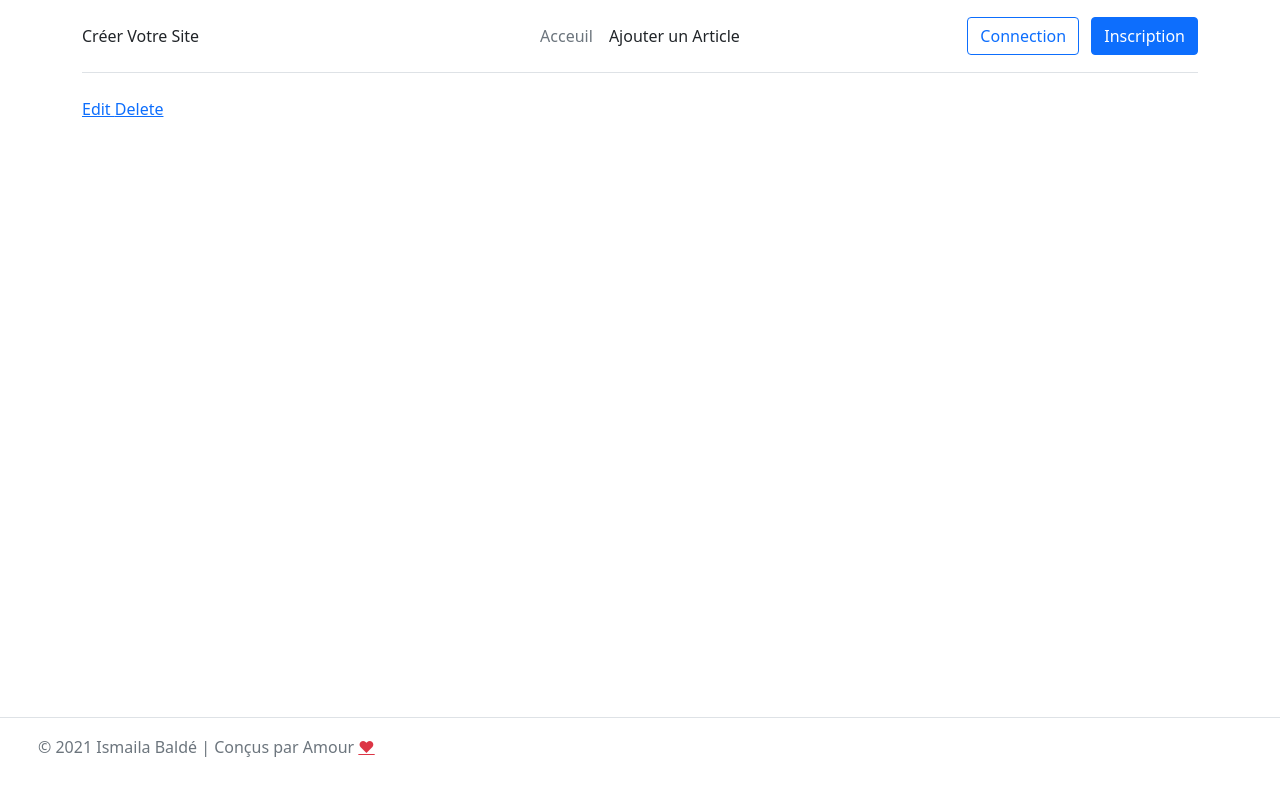
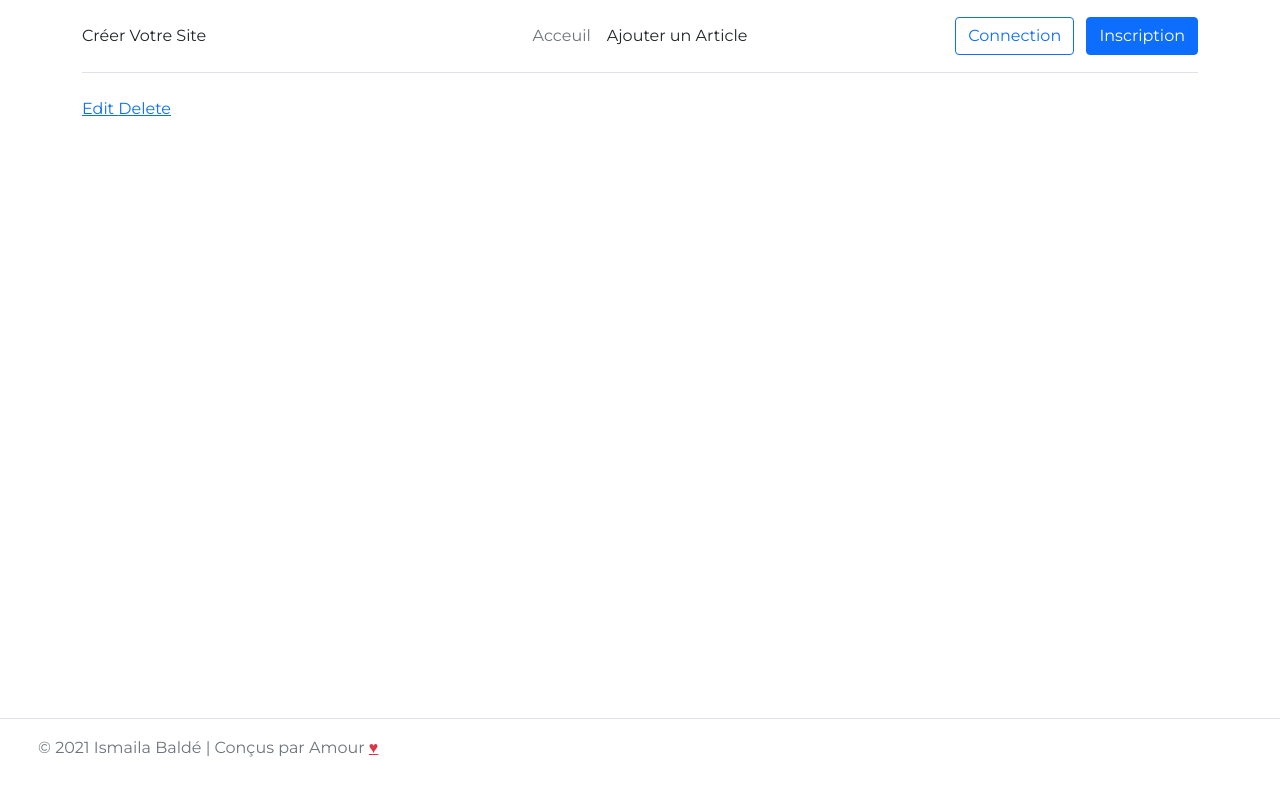
Before and after one commit to pabios/_Symfony_portfolio_pabiosof-com, a Symfony app: template templates/pins/show.html.twig in a window 1280 px wide. Run offline with Twig, Linux system fonts and the light colour scheme; the template is opened without the code that fills it, so the values that code supplies are empty; some libraries are stand-ins or nearby versions.

Commit message:
ajout de la police Monstera

```diff
--- a/templates/layouts/base.html.twig
+++ b/templates/layouts/base.html.twig
@@ -8,7 +8,14 @@
         {% block stylesheets %}
             {#{{ encore_entry_link_tags('app') }}#}
             <link href="https://cdn.jsdelivr.net/npm/bootstrap@5.1.3/dist/css/bootstrap.min.css" rel="stylesheet" integrity="sha384-1BmE4kWBq78iYhFldvKuhfTAU6auU8tT94WrHftjDbrCEXSU1oBoqyl2QvZ6jIW3" crossorigin="anonymous">
-             <style>
+            <link rel="preconnect" href="https://fonts.googleapis.com">
+            <link rel="preconnect" href="https://fonts.gstatic.com" crossorigin>
+            <link href="https://fonts.googleapis.com/css2?family=Montserrat&display=swap" rel="stylesheet">
+
+            <style>
+                body{
+                    font-family: 'Montserrat', sans-serif;
+                }
                 .alert {
                     padding: 10px;
                     color: white;
```
